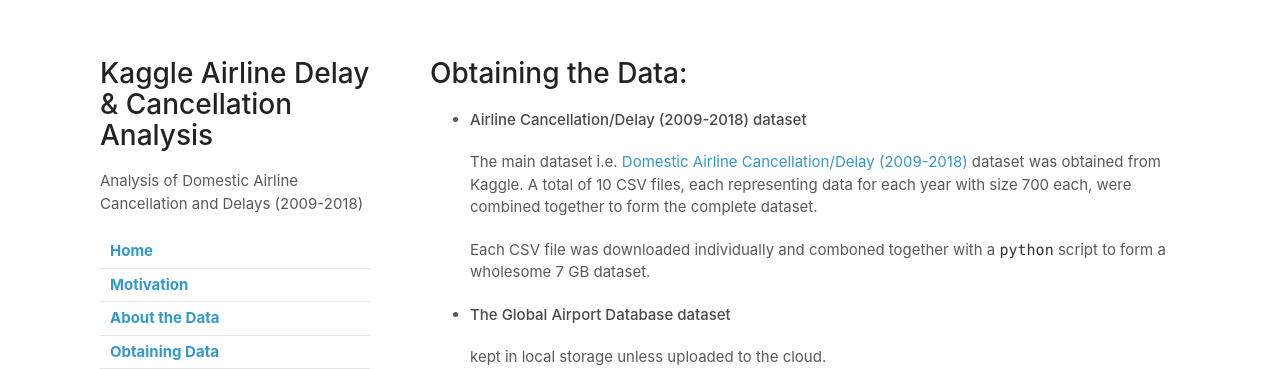
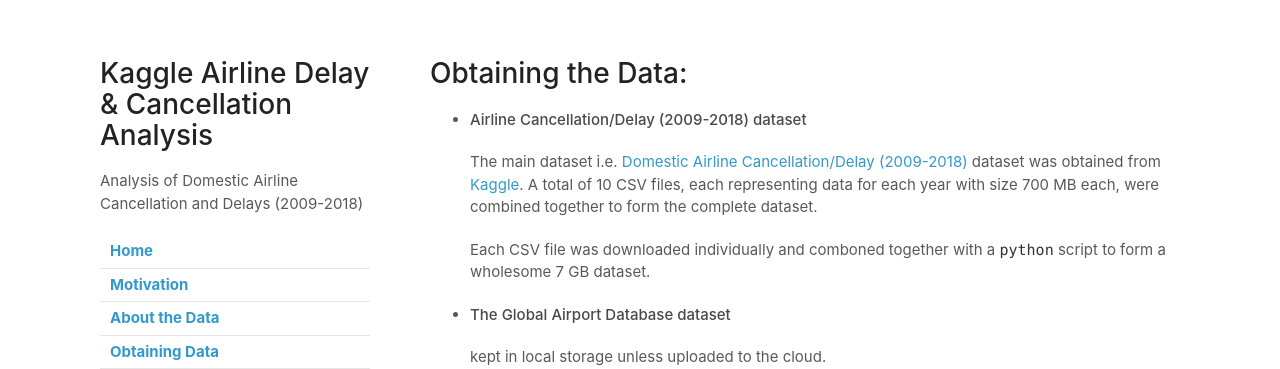
Before and after one commit to ayush-usf/Kaggle-Airline-Data-Analysis, a Jekyll site: the page built from obtaining.md, in a window 1280 px wide. Shown: the top 369 px of the page. Built offline with Jekyll 4.4.1, drawn with Linux system fonts in a browser that asks for light colours; our own code applies the rules of GitHub Pages for plain Markdown files.

Commit message:
Update obtaining.md

```diff
--- a/obtaining.md
+++ b/obtaining.md
@@ -2,8 +2,8 @@
 
 - #### Airline Cancellation/Delay (2009-2018) dataset
 
-    The main dataset i.e. <a target="_blank" href="https://www.kaggle.com/yuanyuwendymu/airline-delay-and-cancellation-data-2009-2018">Domestic Airline Cancellation/Delay (2009-2018)</a> dataset was obtained from Kaggle.
-    A total of 10 CSV files, each representing data for each year with size 700 each, were combined together to form the complete dataset.
+    The main dataset i.e. <a target="_blank" href="https://www.kaggle.com/yuanyuwendymu/airline-delay-and-cancellation-data-2009-2018">Domestic Airline Cancellation/Delay (2009-2018)</a> dataset was obtained from  <a target="_blank" href="https://www.kaggle.com">Kaggle</a>.
+    A total of 10 CSV files, each representing data for each year with size 700 MB each, were combined together to form the complete dataset.
 
     Each CSV file was downloaded individually and comboned together with a `python` script to form a wholesome 7 GB dataset.
 
```
